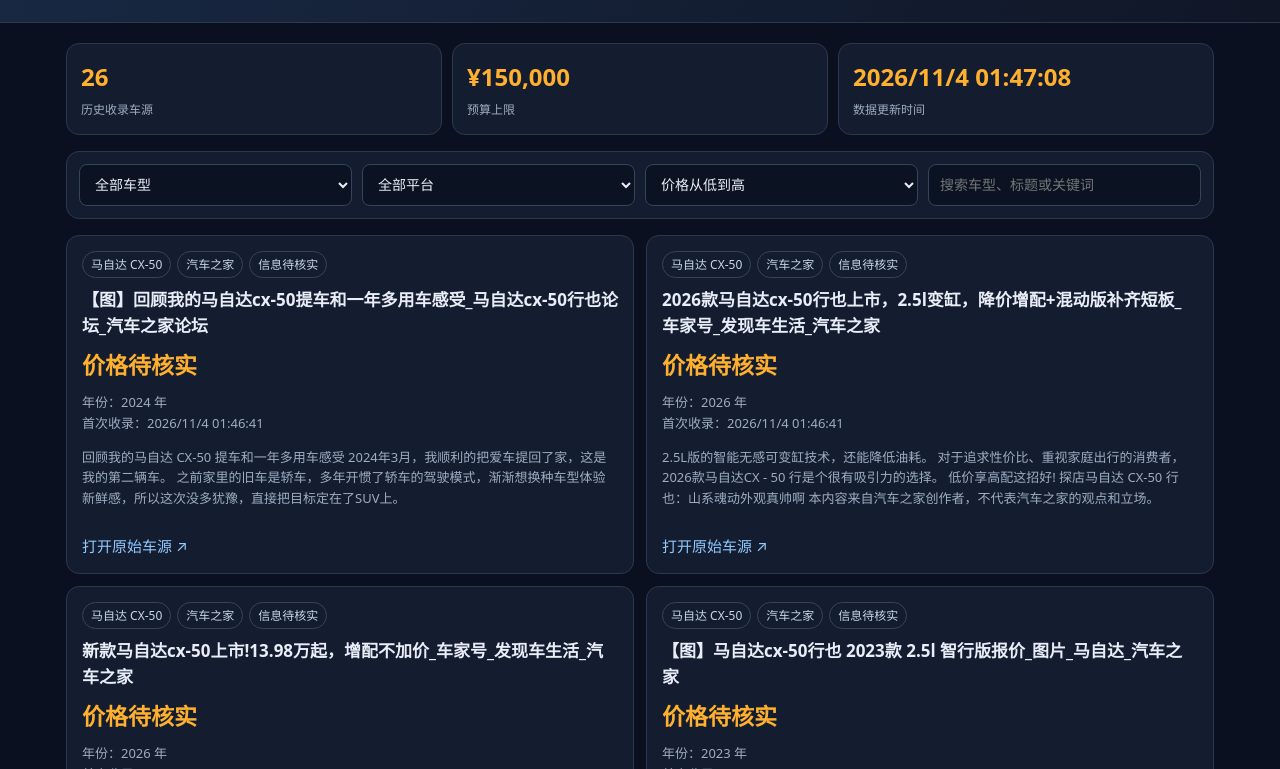
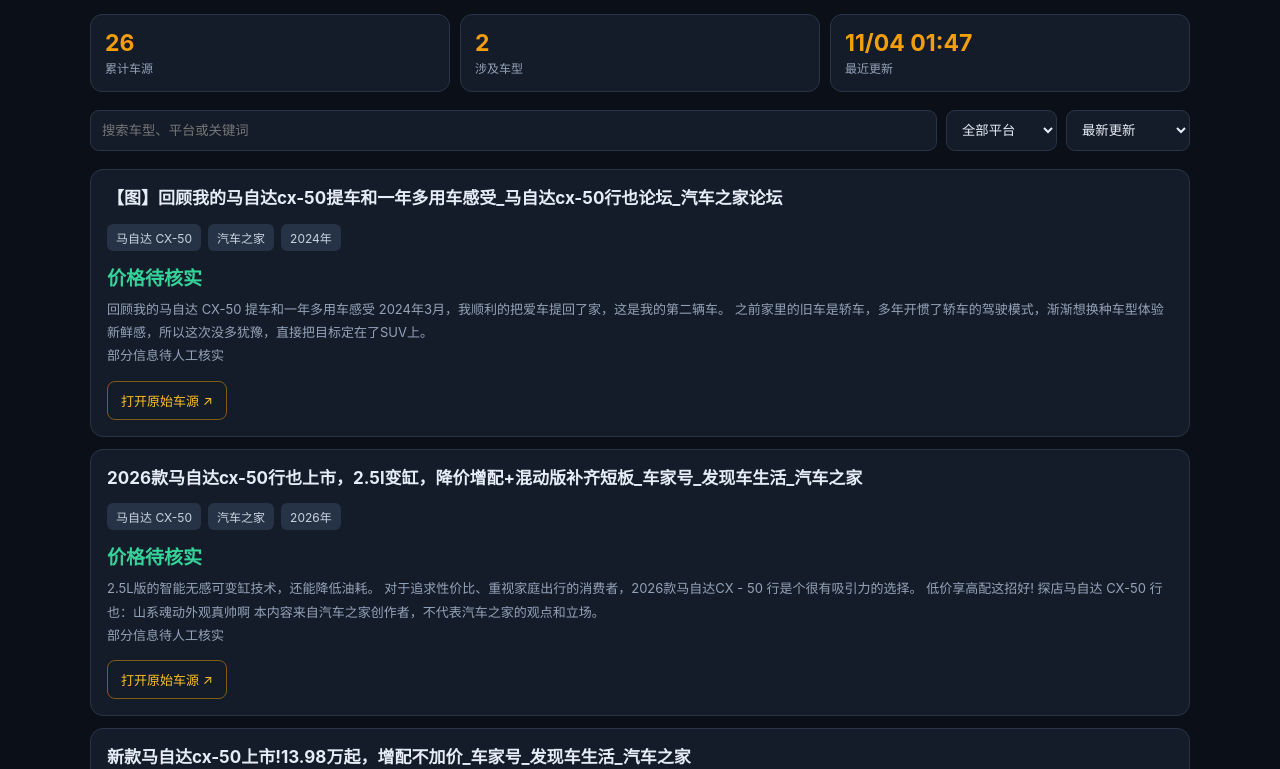
Before and after one commit to English-45min/Auto, a plain HTML site: page car_radar.html in a window 1280 px wide. Shown: the part 115-884 px from the top of the page. Drawn offline with Linux system fonts and the light colour scheme.

Commit message:
Update car_radar.html

```diff
--- a/car_radar.html
+++ b/car_radar.html
@@ -2,186 +2,213 @@
 <html lang="zh-CN">
 <head>
 <meta charset="UTF-8">
-<meta name="viewport" content="width=device-width, initial-scale=1">
-<meta name="color-scheme" content="dark">
-<title>二手车雷达</title>
+<meta name="viewport" content="width=device-width, initial-scale=1.0">
+<meta name="robots" content="noindex">
+<title>二手车雷达｜车源汇总</title>
 <style>
 :root {
-  --bg: #0b1020;
-  --panel: #141d30;
-  --line: #2a3850;
-  --text: #e8edf7;
-  --muted: #9eacc2;
-  --accent: #ffb02e;
+    color-scheme: dark;
+    --bg: #0b0f17;
+    --panel: #151c29;
+    --line: #293447;
+    --text: #e5edf7;
+    --muted: #94a3b8;
+    --accent: #f59e0b;
+    --green: #34d399;
 }
 * { box-sizing: border-box; }
 body {
     margin: 0;
     background: var(--bg);
     color: var(--text);
-  font: 15px/1.6 system-ui, -apple-system, "Segoe UI", sans-serif;
+    font-family: -apple-system, BlinkMacSystemFont, "Segoe UI", sans-serif;
 }
 header {
-  padding: 25px 18px;
-  background: linear-gradient(120deg, #182944, #101626);
+    padding: 24px 18px;
     border-bottom: 1px solid var(--line);
+    background: #111827;
 }
-.header-inner, main {
-  width: min(1180px, 100%);
+.container {
+    width: min(1100px, 94%);
     margin: auto;
 }
-h1 { margin: 0; font-size: clamp(25px, 4vw, 36px); }
-.subtitle { color: var(--muted); margin-top: 5px; }
-main { padding: 20px 16px 40px; }
-.stats {
+h1 {
+    margin: 0 0 8px;
+    font-size: 24px;
+}
+.subtitle {
+    color: var(--muted);
+    font-size: 13px;
+}
+.summary {
     display: grid;
-  grid-template-columns: repeat(3, minmax(0, 1fr));
+    grid-template-columns: repeat(3, 1fr);
     gap: 10px;
-  margin-bottom: 16px;
+    margin: 18px auto;
 }
-.stat, .filters, .car {
+.stat {
+    background: var(--panel);
+    border: 1px solid var(--line);
+    border-radius: 12px;
+    padding: 14px;
+}
+.stat strong {
+    display: block;
+    font-size: 23px;
+    color: var(--accent);
+}
+.stat span {
+    color: var(--muted);
+    font-size: 12px;
+}
+.toolbar {
+    display: flex;
+    gap: 9px;
+    flex-wrap: wrap;
+    margin: 18px 0;
+}
+input, select {
+    background: var(--panel);
+    color: var(--text);
+    border: 1px solid var(--line);
+    border-radius: 9px;
+    padding: 11px;
+    min-width: 0;
+}
+input { flex: 1; }
+select { max-width: 180px; }
+.list {
+    display: grid;
+    gap: 12px;
+    padding-bottom: 35px;
+}
+.card {
     background: var(--panel);
     border: 1px solid var(--line);
     border-radius: 13px;
+    padding: 16px;
 }
-.stat { padding: 14px; }
-.stat strong {
-  display: block;
-  color: var(--accent);
-  font-size: 24px;
-  overflow-wrap: anywhere;
+.card h2 {
+    font-size: 17px;
+    margin: 0 0 12px;
+    line-height: 1.5;
 }
-.stat span { color: var(--muted); font-size: 12px; }
-.filters {
-  display: grid;
-  grid-template-columns: repeat(4, minmax(0, 1fr));
-  gap: 10px;
-  padding: 12px;
-  margin-bottom: 16px;
+.tags {
+    display: flex;
+    gap: 7px;
+    flex-wrap: wrap;
+    margin-bottom: 12px;
 }
-select, input {
-  width: 100%;
-  min-width: 0;
-  padding: 11px;
-  border-radius: 8px;
-  border: 1px solid #35445d;
-  background: #0b1322;
-  color: var(--text);
-  font-size: 14px;
-}
-#cards {
-  display: grid;
-  grid-template-columns: repeat(2, minmax(0, 1fr));
-  gap: 12px;
-}
-.car { padding: 15px; min-width: 0; }
-.car h2 {
-  margin: 9px 0;
-  font-size: 17px;
-  line-height: 1.5;
-  overflow-wrap: anywhere;
-}
-.tags { display: flex; flex-wrap: wrap; gap: 6px; }
 .tag {
-  border: 1px solid #35445d;
-  border-radius: 99px;
-  padding: 3px 8px;
-  color: #c9d6e9;
+    background: #263246;
+    color: #cbd5e1;
+    padding: 5px 9px;
+    border-radius: 6px;
     font-size: 12px;
 }
 .price {
-  margin: 8px 0;
-  color: var(--accent);
-  font-size: 23px;
-  font-weight: 750;
+    color: var(--green);
+    font-size: 19px;
+    font-weight: 700;
 }
-.meta, .snippet { color: var(--muted); font-size: 13px; overflow-wrap: anywhere; }
-.car a {
+.meta {
+    color: var(--muted);
+    font-size: 13px;
+    line-height: 1.8;
+    margin: 8px 0 13px;
+}
+.link {
     display: inline-block;
-  margin-top: 12px;
-  color: #91c9ff;
+    color: #fbbf24;
     text-decoration: none;
+    border: 1px solid #805b16;
+    padding: 9px 13px;
+    border-radius: 8px;
+    font-size: 13px;
 }
-.car a:hover { text-decoration: underline; }
+.link:hover { background: #3b2b10; }
 .empty {
-  grid-column: 1 / -1;
-  padding: 30px 15px;
     text-align: center;
+    padding: 45px 15px;
     color: var(--muted);
     background: var(--panel);
-  border: 1px solid var(--line);
-  border-radius: 13px;
+    border-radius: 12px;
 }
 footer {
-  padding: 20px;
+    border-top: 1px solid var(--line);
+    padding: 18px;
     text-align: center;
     color: var(--muted);
     font-size: 12px;
 }
-@media (max-width: 680px) {
-  .filters { grid-template-columns: repeat(2, minmax(0, 1fr)); }
-  #cards { grid-template-columns: 1fr; }
+@media(max-width:520px) {
+    h1 { font-size: 21px; }
+    .summary { gap: 7px; }
     .stat { padding: 10px; }
     .stat strong { font-size: 19px; }
+    select { max-width: 100%; flex: 1; }
 }
 </style>
 </head>
 <body>
+
 <header>
-  <div class="header-inner">
+    <div class="container">
         <h1>🚗 二手车雷达</h1>
-    <div class="subtitle">自动搜索 · 历史车源 · Telegram 新车源提醒</div>
+        <div class="subtitle">目标预算：15万元以内 · 车源集中展示 · 点击查看原始信息</div>
     </div>
 </header>
 
-<main>
-  <section class="stats">
+<main class="container">
+    <section class="summary">
         <div class="stat">
-      <strong id="total">—</strong>
-      <span>历史收录车源</span>
+            <strong id="total">0</strong>
+            <span>累计车源</span>
         </div>
         <div class="stat">
-      <strong>¥150,000</strong>
-      <span>预算上限</span>
+            <strong id="models">0</strong>
+            <span>涉及车型</span>
         </div>
         <div class="stat">
-      <strong id="updated">—</strong>
-      <span>数据更新时间</span>
+            <strong id="updated">--</strong>
+            <span>最近更新</span>
         </div>
     </section>
 
-  <section class="filters">
-    <select id="model">
-      <option value="">全部车型</option>
-    </select>
+    <section class="toolbar">
+        <input id="search" type="search" placeholder="搜索车型、平台或关键词">
         <select id="platform">
             <option value="">全部平台</option>
         </select>
         <select id="sort">
+            <option value="new">最新更新</option>
             <option value="price">价格从低到高</option>
-      <option value="new">最近收录优先</option>
             <option value="year">年份从新到旧</option>
         </select>
-    <input id="search" type="search" placeholder="搜索车型、标题或关键词">
     </section>
 
-  <section id="cards">
-    <div class="empty">正在读取车源数据……</div>
+    <section id="list" class="list">
+        <div class="empty">正在加载车源数据……</div>
     </section>
 </main>
 
 <footer>
-  数据来自公开网页搜索结果，仅供筛选线索参考。
-  请打开原始页面核实售价、年份、车况、所在地和车辆手续。
+    二手车雷达 · 信息来自公开网页搜索，购车前请核实车辆信息
 </footer>
 
 <script>
-"use strict";
+let allListings = [];
 
 const $ = id => document.getElementById(id);
-let listings = [];
 
-function escapeHTML(value) {
+function formatPrice(value) {
+    if (value === null || value === undefined || value === "") {
+        return "价格待核实";
+    }
+    return Number(value).toLocaleString("zh-CN") + " 元";
+}
+
+function safeText(value) {
     return String(value ?? "").replace(/[&<>"']/g, ch => ({
         "&": "&amp;",
         "<": "&lt;",
@@ -191,113 +218,129 @@ function escapeHTML(value) {
     })[ch]);
 }
 
-function formatDate(value) {
-  if (!value) return "—";
-  const date = new Date(value);
-  if (Number.isNaN(date.getTime())) return value;
-  return date.toLocaleString("zh-CN", { hour12: false });
+function validLink(value) {
+    try {
+        const url = new URL(value);
+        return ["http:", "https:"].includes(url.protocol)
+            ? url.href
+            : "";
+    } catch {
+        return "";
     }
-
-function populate(id, values) {
-  const select = $(id);
-  [...new Set(values.filter(Boolean))].sort().forEach(value => {
-    const option = document.createElement("option");
-    option.value = value;
-    option.textContent = value;
-    select.appendChild(option);
-  });
 }
 
 function render() {
-  const model = $("model").value;
+    const keyword = $("search").value.trim().toLowerCase();
     const platform = $("platform").value;
-  const keyword = $("search").value.trim().toLowerCase();
-
-  let rows = listings.filter(item =>
-    (!model || item.model === model) &&
-    (!platform || item.platform === platform) &&
-    (!keyword || [
-      item.title, item.model, item.platform, item.snippet
-    ].join(" ").toLowerCase().includes(keyword))
-  );
-
     const sort = $("sort").value;
 
-  rows.sort((a, b) => {
-    if (sort === "new") {
-      return String(b.last_seen || "").localeCompare(
+    let data = allListings.filter(item => {
+        const text = [
+            item.title, item.model, item.platform, item.snippet
+        ].join(" ").toLowerCase();
+
+        return (!keyword || text.includes(keyword))
+            && (!platform || item.platform === platform);
+    });
+
+    if (sort === "price") {
+        data.sort((a, b) =>
+            (a.price_rmb || Infinity) - (b.price_rmb || Infinity)
+        );
+    } else if (sort === "year") {
+        data.sort((a, b) => (b.year || 0) - (a.year || 0));
+    } else {
+        data.sort((a, b) =>
+            String(b.last_seen || "").localeCompare(
                 String(a.last_seen || "")
+            )
         );
     }
-    if (sort === "year") {
-      return (b.year || 0) - (a.year || 0);
-    }
-    return (a.price_rmb || Infinity) - (b.price_rmb || Infinity);
-  });
 
-  $("total").textContent = listings.length;
+    $("total").textContent = allListings.length;
+    $("models").textContent = new Set(
+        allListings.map(x => x.model)
+    ).size;
 
-  if (!rows.length) {
-    $("cards").innerHTML =
-      '<div class="empty">没有符合条件的车源。可以更换筛选条件，或等待下次自动更新。</div>';
+    if (!data.length) {
+        $("list").innerHTML =
+            '<div class="empty">暂无符合条件的车源。下次自动更新后会显示在这里。</div>';
         return;
     }
 
-  $("cards").innerHTML = rows.map(item => {
-    const price = Number(item.price_rmb);
-    const priceText = item.price_rmb && Number.isFinite(price)
-      ? "¥" + price.toLocaleString("zh-CN")
-      : "价格待核实";
-
-    const yearText = item.year
-      ? escapeHTML(item.year) + " 年"
-      : "待核实";
-
-    const checkTag = item.needs_check
-      ? '<span class="tag">信息待核实</span>'
-      : "";
-
+    $("list").innerHTML = data.map(item => {
+        const link = validLink(item.url);
         return `
-      <article class="car">
+        <article class="card">
+            <h2>${safeText(item.title || item.model || "未命名车源")}</h2>
             <div class="tags">
-          <span class="tag">${escapeHTML(item.model || "车型待核实")}</span>
-          <span class="tag">${escapeHTML(item.platform || "平台待核实")}</span>
-          ${checkTag}
+                <span class="tag">${safeText(item.model || "车型待核实")}</span>
+                <span class="tag">${safeText(item.platform || "来源未知")}</span>
+                <span class="tag">${item.year ? safeText(item.year + "年") : "年份待核实"}</span>
             </div>
-        <h2>${escapeHTML(item.title)}</h2>
-        <div class="price">${priceText}</div>
-        <div class="meta">年份：${yearText}</div>
-        <div class="meta">首次收录：${escapeHTML(formatDate(item.first_seen))}</div>
-        ${item.snippet
-          ? `<p class="snippet">${escapeHTML(item.snippet)}</p>`
-          : ""}
-        <a href="${escapeHTML(item.url)}"
-           target="_blank"
-           rel="noopener noreferrer">打开原始车源 ↗</a>
+            <div class="price">${formatPrice(item.price_rmb)}</div>
+            <div class="meta">
+                ${safeText(item.snippet || "暂无更多描述")}
+                ${item.needs_check ? "<br>部分信息待人工核实" : ""}
+            </div>
+            ${
+                link
+                ? `<a class="link" href="${safeText(link)}" target="_blank" rel="noopener noreferrer">打开原始车源 ↗</a>`
+                : '<span class="tag">暂无有效原始链接</span>'
+            }
         </article>`;
     }).join("");
 }
 
-["model", "platform", "sort", "search"].forEach(id => {
-  $(id).addEventListener("input", render);
-});
+async function loadData() {
+    try {
+        const response = await fetch(
+            "./car_radar_data.json?t=" + Date.now(),
+            { cache: "no-store" }
+        );
 
-fetch("./car_radar_data.json?time=" + Date.now())
-  .then(response => {
-    if (!response.ok) throw new Error("数据文件暂不可用");
-    return response.json();
+        if (!response.ok) {
+            throw new Error("数据文件读取失败");
+        }
+
+        const data = await response.json();
+        allListings = Array.isArray(data.listings)
+            ? data.listings
+            : [];
+
+        const platforms = [...new Set(
+            allListings.map(x => x.platform).filter(Boolean)
+        )];
+
+        $("platform").innerHTML =
+            '<option value="">全部平台</option>' +
+            platforms.map(p =>
+                `<option value="${safeText(p)}">${safeText(p)}</option>`
+            ).join("");
+
+        $("updated").textContent = data.updatedAt
+            ? new Date(data.updatedAt).toLocaleString("zh-CN", {
+                month: "2-digit",
+                day: "2-digit",
+                hour: "2-digit",
+                minute: "2-digit"
             })
-  .then(data => {
-    listings = Array.isArray(data.listings) ? data.listings : [];
-    populate("model", listings.map(item => item.model));
-    populate("platform", listings.map(item => item.platform));
-    $("updated").textContent = formatDate(data.updatedAt);
+            : "--";
+
         render();
-  })
-  .catch(() => {
-    $("cards").innerHTML =
-      '<div class="empty">尚未读取到数据。请先运行 GitHub Actions 中的 Car Radar 工作流。</div>';
-  });
+    } catch (error) {
+        $("list").innerHTML =
+            '<div class="empty">车源数据暂时无法加载，请稍后再试。</div>';
+        console.error(error);
+    }
+}
+
+$("search").addEventListener("input", render);
+$("platform").addEventListener("change", render);
+$("sort").addEventListener("change", render);
+
+loadData();
 </script>
+
 </body>
 </html>
```
Lines whose indentation alone changed are shown as unchanged.
